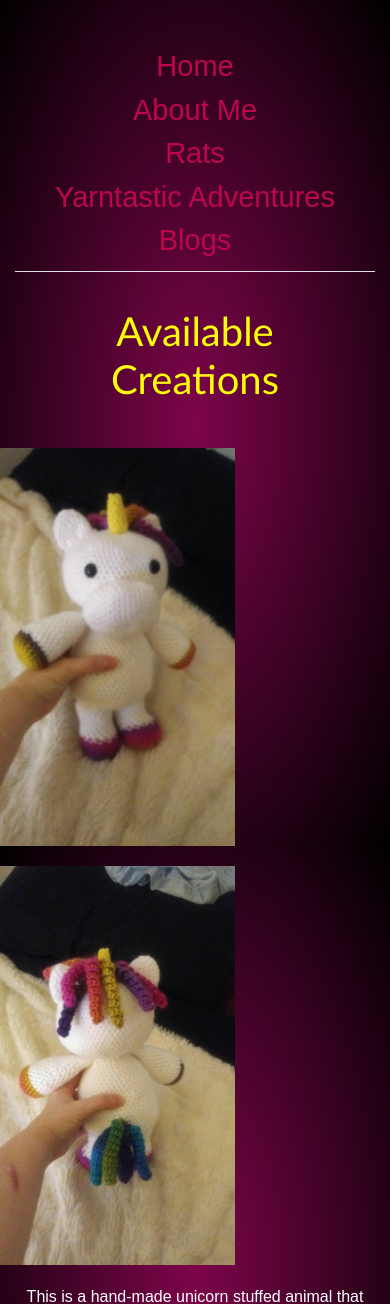
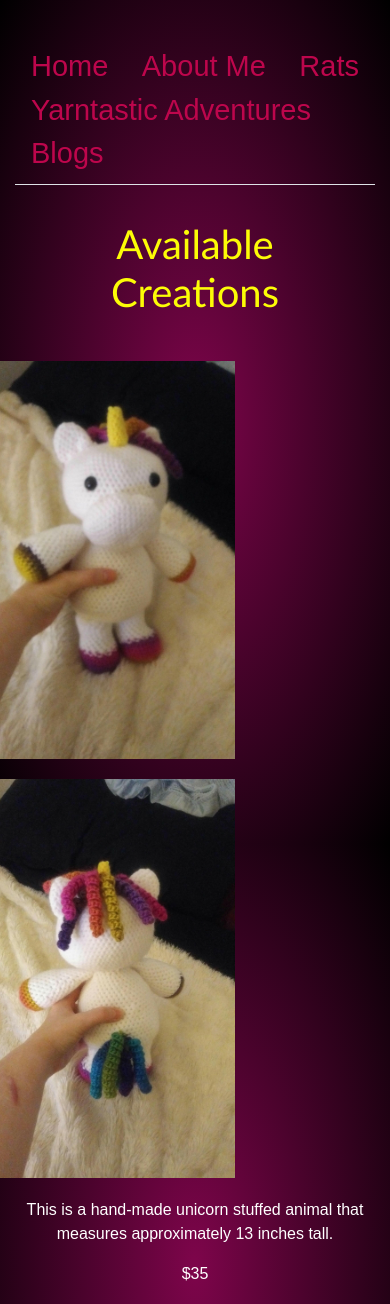
Before and after one commit to AlanaRosen/portfolio_website_python, a Flask app: page /crochet in a window 390 px wide. Shown: the top 1304 px of the page. Run offline with Flask 2, Linux system fonts and the light colour scheme; some libraries are stand-ins or nearby versions.

Commit message:
flex-direction: row

```diff
--- a/static/css/styles-available_creations.css
+++ b/static/css/styles-available_creations.css
@@ -1,7 +1,7 @@
 /* Responsive layout - when the screen is less than 700px wide, make the two columns stack on top of each other instead of next to each other */
 @media screen and (max-width: 700px) {
     .row, .navbar {
-      flex-direction: column;
+      flex-direction: row;
     }
   }
 
```
